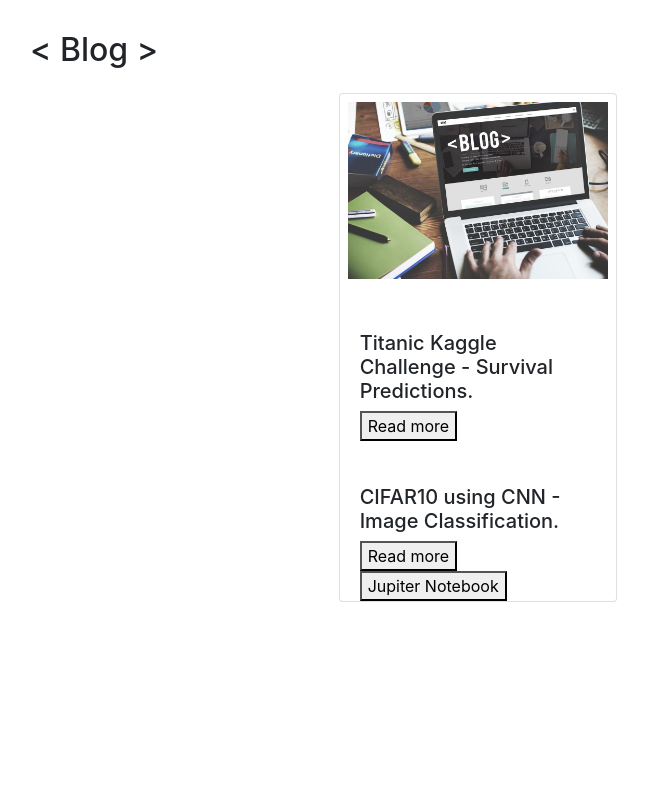
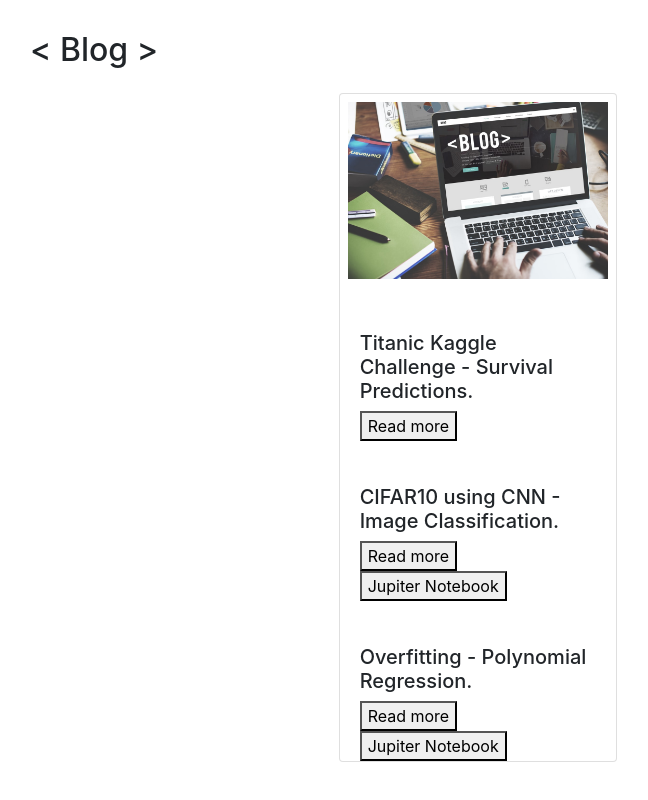
Before and after one commit to Shraddha-Ingale34/Shraddha-Ingale34.github.io, a website with bundled scripts: page index.html in a window 1280 px wide. Shown: the part 4605-5405 px from the top of the page, without its empty margins (306-954 px from the left). Before the commit the page ends 5303 px from the top, so only its background shows below. Built offline with nearby package versions, Linux system fonts and the light colour scheme; files whose address does not match are found by name; a web font is replaced by a local one.

Commit message:
Assignment2

```diff
--- a/index.html
+++ b/index.html
@@ -609,6 +609,12 @@
                 <button onclick="window.open('http://sxi1736.uta.cloud/Blog/')"  id="myBtn">Read more</button>
                 <button onclick="window.open('https://colab.research.google.com/drive/1idxSEL_5FSaFHDGXoyW64vL1VB7jOM8M#scrollTo=kUIGROtY8yah')"  id="myBtn">Jupiter Notebook</button>
               </div>
+              <div class="card-body pb-0">
+                <h5 class="pt-4">Overfitting - Polynomial Regression.</h5>
+
+                <button onclick="window.open('http://sxi1736.uta.cloud/Blog/')"  id="myBtn">Read more</button>
+                <button onclick="window.open('http://sxi1736.uta.cloud/Blog/uncategorized/concept-of-overfitting-using-the-higher-order-linear-regression')"  id="myBtn">Jupiter Notebook</button>
+              </div>
             </div>
           </div>
         </div>
```
